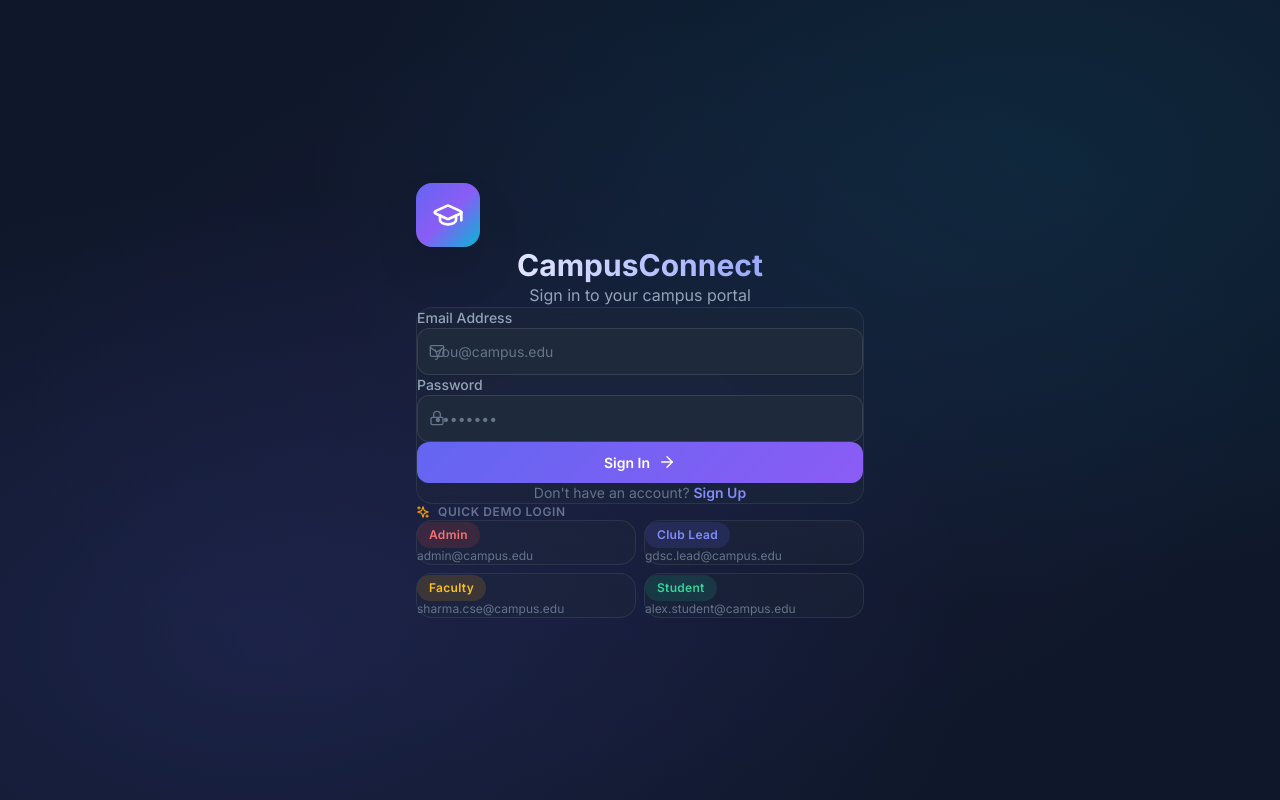
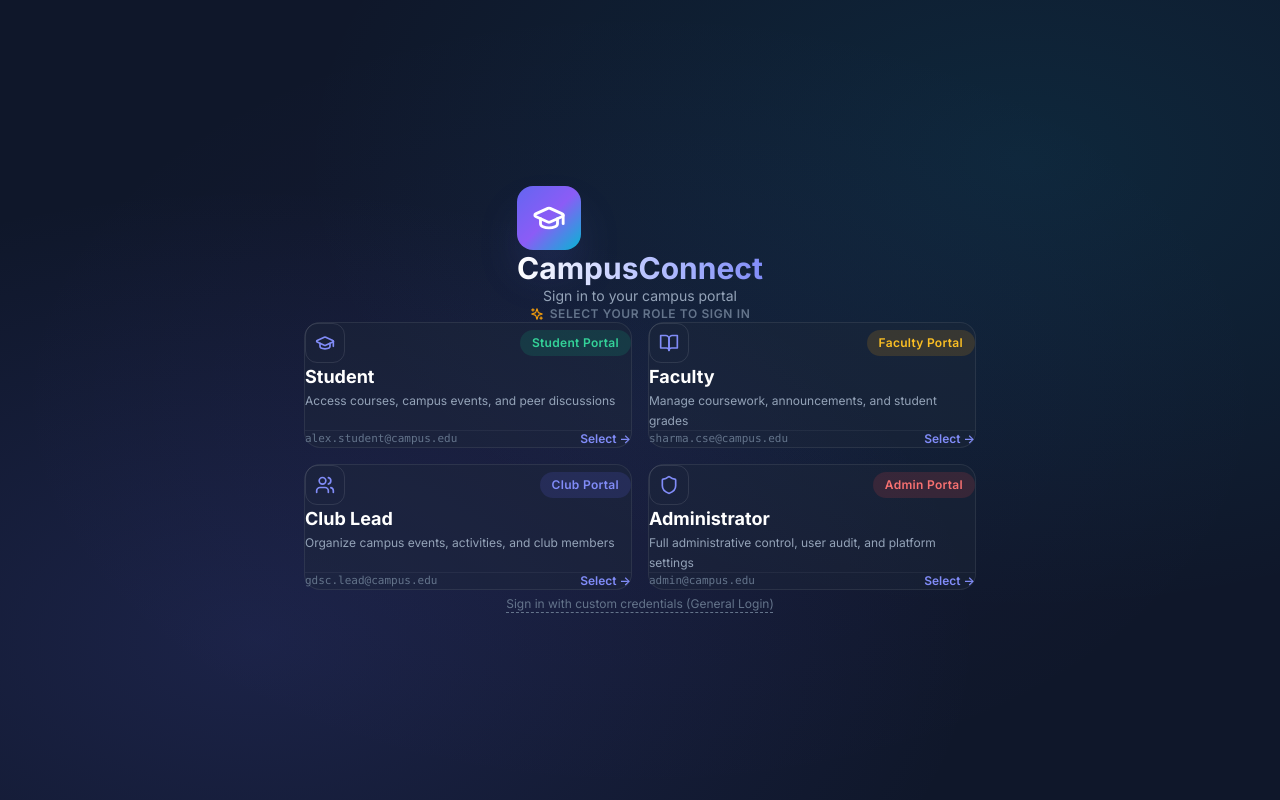
Before and after one commit to kamesh-codings/Campus-Connect, a React (Vite) app in the folder frontend/: page /login in a window 1280 px wide. Built offline with nearby package versions, Linux system fonts and the light colour scheme.

Commit message:
Refine UI alignment, role selection boxes, and MongoDB role verification

```diff
--- a/frontend/src/context/AuthContext.jsx
+++ b/frontend/src/context/AuthContext.jsx
@@ -28,8 +28,8 @@ export const AuthProvider = ({ children }) => {
     setLoading(false);
   }, []);
 
-  const login = async (email, password) => {
-    const { data } = await API.post('/auth/login', { email, password });
+  const login = async (email, password, requiredRole = null) => {
+    const { data } = await API.post('/auth/login', { email, password, requiredRole });
     localStorage.setItem('token', data.token);
     localStorage.setItem('user', JSON.stringify(data));
     setUser(data);
--- a/frontend/src/pages/Login.jsx
+++ b/frontend/src/pages/Login.jsx
@@ -1,56 +1,247 @@
 import { useState } from 'react';
 import { Link, useNavigate } from 'react-router-dom';
 import { useAuth } from '../context/AuthContext';
-import { GraduationCap, Mail, Lock, ArrowRight, Sparkles } from 'lucide-react';
+import {
+  GraduationCap,
+  Shield,
+  BookOpen,
+  Users,
+  ArrowRight,
+  Mail,
+  Lock,
+  ChevronLeft,
+  Sparkles,
+  CheckCircle2
+} from 'lucide-react';
 import toast from 'react-hot-toast';
 
 const Login = () => {
+  const [selectedRole, setSelectedRole] = useState(null); // null = show 4 role boxes view
   const [email, setEmail] = useState('');
   const [password, setPassword] = useState('');
   const [loading, setLoading] = useState(false);
+  const [isManualMode, setIsManualMode] = useState(false);
+
   const { login } = useAuth();
   const navigate = useNavigate();
+
+  const roles = [
+    {
+      id: 'student',
+      dbRole: 'student',
+      title: 'Student',
+      badge: 'Student Portal',
+      icon: GraduationCap,
+      description: 'Access courses, campus events, and peer discussions',
+      demoEmail: 'alex.student@campus.edu',
+      demoPassword: 'Student@123',
+      colorClass: 'badge-success',
+      activeColor: 'text-emerald-400 border-emerald-500/40 bg-emerald-500/10',
+      btnClass: 'bg-emerald-600 hover:bg-emerald-500',
+    },
+    {
+      id: 'faculty',
+      dbRole: 'faculty',
+      title: 'Faculty',
+      badge: 'Faculty Portal',
+      icon: BookOpen,
+      description: 'Manage coursework, announcements, and student grades',
+      demoEmail: 'sharma.cse@campus.edu',
+      demoPassword: 'Faculty@123',
+      colorClass: 'badge-warning',
+      activeColor: 'text-amber-400 border-amber-500/40 bg-amber-500/10',
+      btnClass: 'bg-amber-600 hover:bg-amber-500',
+    },
+    {
+      id: 'lead',
+      dbRole: 'club_admin',
+      title: 'Club Lead',
+      badge: 'Club Portal',
+      icon: Users,
+      description: 'Organize campus events, activities, and club members',
+      demoEmail: 'gdsc.lead@campus.edu',
+      demoPassword: 'Lead@123',
+      colorClass: 'badge-primary',
+      activeColor: 'text-indigo-400 border-indigo-500/40 bg-indigo-500/10',
+      btnClass: 'bg-indigo-600 hover:bg-indigo-500',
+    },
+    {
+      id: 'admin',
+      dbRole: 'admin',
+      title: 'Administrator',
+      badge: 'Admin Portal',
+      icon: Shield,
+      description: 'Full administrative control, user audit, and platform settings',
+      demoEmail: 'admin@campus.edu',
+      demoPassword: 'Admin@123',
+      colorClass: 'badge-danger',
+      activeColor: 'text-rose-400 border-rose-500/40 bg-rose-500/10',
+      btnClass: 'bg-rose-600 hover:bg-rose-500',
+    },
+  ];
+
+  const handleRoleSelect = (role) => {
+    setSelectedRole(role);
+    setEmail(role.demoEmail);
+    setPassword(role.demoPassword);
+    setIsManualMode(false);
+  };
 
   const handleSubmit = async (e) => {
     e.preventDefault();
     setLoading(true);
     try {
-      await login(email, password);
+      const requiredRole = isManualMode ? null : selectedRole?.dbRole;
+      await login(email, password, requiredRole);
       toast.success('Welcome back!');
       navigate('/');
     } catch (error) {
-      toast.error(error.response?.data?.message || 'Login failed');
+      toast.error(error.response?.data?.message || 'Login failed. Check credentials.');
     } finally {
       setLoading(false);
     }
   };
 
-  const demoAccounts = [
-    { email: 'admin@campus.edu', password: 'Admin@123', label: 'Admin', color: 'badge-danger' },
-    { email: 'gdsc.lead@campus.edu', password: 'Lead@123', label: 'Club Lead', color: 'badge-primary' },
-    { email: 'sharma.cse@campus.edu', password: 'Faculty@123', label: 'Faculty', color: 'badge-warning' },
-    { email: 'alex.student@campus.edu', password: 'Student@123', label: 'Student', color: 'badge-success' },
-  ];
+  return (
+    <div className="min-h-screen flex items-center justify-center gradient-mesh p-4 sm:p-6">
+      <div className="w-full max-w-2xl mx-auto flex flex-col items-center">
 
-  return (
-    <div className="min-h-screen flex items-center justify-center gradient-mesh p-4">
-      <div className="w-full max-w-md">
-        {/* Logo Header */}
+        {/* Simple Classic Logo Header */}
         <div className="text-center mb-8 animate-fade-in-up">
-          <div className="w-16 h-16 rounded-2xl gradient-primary flex items-center justify-center mx-auto mb-4 shadow-2xl">
-            <GraduationCap size={32} className="text-white" />
+          <div className="w-16 h-16 rounded-2xl gradient-primary flex items-center justify-center mx-auto mb-4 shadow-2xl shadow-primary/30">
+            <GraduationCap size={34} className="text-white" />
           </div>
           <h1 className="text-3xl font-bold bg-gradient-to-r from-white to-primary-light bg-clip-text text-transparent">
             CampusConnect
           </h1>
-          <p className="text-text-secondary mt-2">Sign in to your campus portal</p>
+          <p className="text-text-secondary text-sm mt-1.5">
+            Sign in to your campus portal
+          </p>
         </div>
 
-        {/* Login Form */}
-        <div className="glass-card p-8 animate-fade-in-up" style={{ animationDelay: '0.1s' }}>
-          <form onSubmit={handleSubmit} className="space-y-5">
+        {/* VIEW 1: 4 ROLE BOXES SELECTION */}
+        {!selectedRole && !isManualMode ? (
+          <div className="w-full space-y-6 animate-fade-in-up">
+            <div className="text-center mb-2">
+              <span className="text-xs uppercase font-semibold text-text-muted tracking-wider flex items-center justify-center gap-1.5">
+                <Sparkles size={14} className="text-accent" /> Select your role to sign in
+              </span>
+            </div>
+
+            <div className="grid grid-cols-1 sm:grid-cols-2 gap-4">
+              {roles.map((r) => {
+                const Icon = r.icon;
+                return (
+                  <div
+                    key={r.id}
+                    onClick={() => handleRoleSelect(r)}
+                    className="glass-card p-5 cursor-pointer hover:border-primary/40 transition-all duration-200 group flex flex-col justify-between"
+                  >
                     <div>
-              <label className="block text-sm font-medium text-text-secondary mb-2">Email Address</label>
+                      <div className="flex items-center justify-between mb-3">
+                        <div className="w-10 h-10 rounded-xl bg-surface-dark border border-white/10 flex items-center justify-center text-primary-light group-hover:scale-105 transition-transform">
+                          <Icon size={20} />
+                        </div>
+                        <span className={`badge ${r.colorClass} text-[10px]`}>
+                          {r.badge}
+                        </span>
+                      </div>
+
+                      <h3 className="text-lg font-bold text-white group-hover:text-primary-light transition-colors mb-1">
+                        {r.title}
+                      </h3>
+                      <p className="text-xs text-text-secondary leading-relaxed mb-4">
+                        {r.description}
+                      </p>
+                    </div>
+
+                    <div className="pt-3 border-t border-white/5 flex items-center justify-between text-xs text-text-muted">
+                      <span className="font-mono text-[11px] truncate max-w-[170px]">
+                        {r.demoEmail}
+                      </span>
+                      <span className="text-primary-light font-semibold group-hover:translate-x-1 transition-transform">
+                        Select &rarr;
+                      </span>
+                    </div>
+                  </div>
+                );
+              })}
+            </div>
+
+            <div className="text-center pt-2">
+              <button
+                onClick={() => setIsManualMode(true)}
+                className="text-xs text-text-muted hover:text-white transition-colors underline decoration-dashed underline-offset-4"
+              >
+                Sign in with custom credentials (General Login)
+              </button>
+            </div>
+          </div>
+        ) : (
+
+        /* VIEW 2: PERFECTLY CENTERED DEDICATED LOGIN FORM WITH ROLE SWITCHER BOX */
+          <div className="w-full max-w-md mx-auto animate-fade-in-up">
+            <button
+              onClick={() => {
+                setSelectedRole(null);
+                setIsManualMode(false);
+              }}
+              className="inline-flex items-center gap-1.5 text-xs text-text-muted hover:text-white mb-4 transition-colors"
+            >
+              <ChevronLeft size={16} /> Back to Role Selection
+            </button>
+
+            <div className="glass-card p-7 shadow-2xl relative">
+
+              {/* Form Title & Role Verification Badge */}
+              <div className="text-center mb-6">
+                <h2 className="text-xl font-bold text-white flex items-center justify-center gap-2">
+                  {selectedRole ? (
+                    <>
+                      <selectedRole.icon size={22} className="text-primary-light" />
+                      {selectedRole.title} Login
+                    </>
+                  ) : (
+                    'General Account Login'
+                  )}
+                </h2>
+                {selectedRole && (
+                  <p className="text-xs text-emerald-400 font-mono mt-1 flex items-center justify-center gap-1">
+                    <CheckCircle2 size={12} /> MongoDB Role Validation Enabled
+                  </p>
+                )}
+              </div>
+
+              {/* QUICK DEMO ROLE SWITCHER BOX */}
+              <div className="mb-6 bg-surface-dark/80 p-2 rounded-xl border border-white/10">
+                <span className="block text-[10px] font-semibold text-text-muted uppercase tracking-wider mb-2 px-1 text-center">
+                  Quick Auto-Fill Role Box
+                </span>
+                <div className="grid grid-cols-4 gap-1.5">
+                  {roles.map((r) => (
+                    <button
+                      key={r.id}
+                      type="button"
+                      onClick={() => handleRoleSelect(r)}
+                      className={`px-2 py-1.5 rounded-lg text-xs font-semibold transition-all text-center truncate ${
+                        selectedRole?.id === r.id
+                          ? r.activeColor
+                          : 'text-text-muted hover:text-white hover:bg-white/5 border border-transparent'
+                      }`}
+                      title={r.demoEmail}
+                    >
+                      {r.title}
+                    </button>
+                  ))}
+                </div>
+              </div>
+
+              {/* LOGIN FORM */}
+              <form onSubmit={handleSubmit} className="space-y-4">
+                <div>
+                  <label className="block text-xs font-medium text-text-secondary mb-1.5">
+                    Email Address
+                  </label>
                   <div className="relative">
                     <Mail size={16} className="absolute left-3 top-1/2 -translate-y-1/2 text-text-muted" />
                     <input
@@ -58,14 +249,16 @@ const Login = () => {
                       value={email}
                       onChange={(e) => setEmail(e.target.value)}
                       placeholder="you@campus.edu"
-                  className="input-field pl-10"
+                      className="input-field pl-10 text-sm"
                       required
                     />
                   </div>
                 </div>
 
                 <div>
-              <label className="block text-sm font-medium text-text-secondary mb-2">Password</label>
+                  <label className="block text-xs font-medium text-text-secondary mb-1.5">
+                    Password
+                  </label>
                   <div className="relative">
                     <Lock size={16} className="absolute left-3 top-1/2 -translate-y-1/2 text-text-muted" />
                     <input
@@ -73,7 +266,7 @@ const Login = () => {
                       value={password}
                       onChange={(e) => setPassword(e.target.value)}
                       placeholder="••••••••"
-                  className="input-field pl-10"
+                      className="input-field pl-10 text-sm"
                       required
                     />
                   </div>
@@ -82,45 +275,25 @@ const Login = () => {
                 <button
                   type="submit"
                   disabled={loading}
-              className="btn-primary w-full justify-center py-3 text-base"
+                  className={`w-full btn-primary justify-center py-2.5 text-sm mt-2 ${
+                    selectedRole ? selectedRole.btnClass : ''
+                  }`}
                 >
-              {loading ? 'Signing in...' : 'Sign In'}
-              <ArrowRight size={18} />
+                  {loading ? 'Verifying...' : `Sign In as ${selectedRole ? selectedRole.title : 'User'}`}
+                  <ArrowRight size={16} />
                 </button>
               </form>
 
-          <p className="text-center text-sm text-text-muted mt-6">
+              <p className="text-center text-xs text-text-muted mt-5">
                 Don't have an account?{' '}
                 <Link to="/register" className="text-primary-light hover:underline font-semibold">
                   Sign Up
                 </Link>
               </p>
             </div>
+          </div>
+        )}
 
-        {/* Demo Accounts */}
-        <div className="mt-6 animate-fade-in-up" style={{ animationDelay: '0.2s' }}>
-          <div className="flex items-center gap-2 mb-3">
-            <Sparkles size={14} className="text-accent" />
-            <span className="text-xs font-semibold text-text-muted uppercase tracking-wider">
-              Quick Demo Login
-            </span>
-          </div>
-          <div className="grid grid-cols-2 gap-2">
-            {demoAccounts.map((acc) => (
-              <button
-                key={acc.email}
-                onClick={() => {
-                  setEmail(acc.email);
-                  setPassword(acc.password);
-                }}
-                className="glass-card px-3 py-2.5 text-left hover:border-primary/30 transition-all"
-              >
-                <span className={`badge ${acc.color} text-[10px] mb-1`}>{acc.label}</span>
-                <p className="text-xs text-text-muted truncate">{acc.email}</p>
-              </button>
-            ))}
-          </div>
-        </div>
       </div>
     </div>
   );
--- a/frontend/src/pages/Register.jsx
+++ b/frontend/src/pages/Register.jsx
@@ -1,7 +1,7 @@
 import { useState } from 'react';
 import { Link, useNavigate } from 'react-router-dom';
 import { useAuth } from '../context/AuthContext';
-import { GraduationCap, Mail, Lock, User, Building, ArrowRight } from 'lucide-react';
+import { GraduationCap, Mail, Lock, User, ArrowRight } from 'lucide-react';
 import toast from 'react-hot-toast';
 
 const Register = () => {
@@ -38,56 +38,61 @@ const Register = () => {
   };
 
   return (
-    <div className="min-h-screen flex items-center justify-center gradient-mesh p-4">
-      <div className="w-full max-w-lg">
+    <div className="min-h-screen flex items-center justify-center gradient-mesh p-4 sm:p-6">
+      <div className="w-full max-w-lg mx-auto">
+
+        {/* Simple Classic Logo Header */}
         <div className="text-center mb-8 animate-fade-in-up">
-          <div className="w-16 h-16 rounded-2xl gradient-primary flex items-center justify-center mx-auto mb-4 shadow-2xl">
-            <GraduationCap size={32} className="text-white" />
+          <div className="w-16 h-16 rounded-2xl gradient-primary flex items-center justify-center mx-auto mb-4 shadow-2xl shadow-primary/30">
+            <GraduationCap size={34} className="text-white" />
           </div>
           <h1 className="text-3xl font-bold bg-gradient-to-r from-white to-primary-light bg-clip-text text-transparent">
             Join CampusConnect
           </h1>
-          <p className="text-text-secondary mt-2">Create your campus profile</p>
+          <p className="text-text-secondary text-sm mt-1.5">
+            Create your student profile
+          </p>
         </div>
 
-        <div className="glass-card p-8 animate-fade-in-up" style={{ animationDelay: '0.1s' }}>
+        {/* Clean Glassmorphic Registration Form */}
+        <div className="glass-card p-7 shadow-2xl animate-fade-in-up">
           <form onSubmit={handleSubmit} className="space-y-4">
             <div className="grid grid-cols-1 sm:grid-cols-2 gap-4">
               <div>
-                <label className="block text-sm font-medium text-text-secondary mb-1.5">Full Name</label>
+                <label className="block text-xs font-medium text-text-secondary mb-1.5">Full Name</label>
                 <div className="relative">
                   <User size={16} className="absolute left-3 top-1/2 -translate-y-1/2 text-text-muted" />
-                  <input name="name" value={formData.name} onChange={handleChange} placeholder="John Doe" className="input-field pl-10" required />
+                  <input name="name" value={formData.name} onChange={handleChange} placeholder="John Doe" className="input-field pl-10 text-sm" required />
                 </div>
               </div>
               <div>
-                <label className="block text-sm font-medium text-text-secondary mb-1.5">Student ID</label>
-                <input name="studentId" value={formData.studentId} onChange={handleChange} placeholder="CS21089" className="input-field" />
+                <label className="block text-xs font-medium text-text-secondary mb-1.5">Student ID</label>
+                <input name="studentId" value={formData.studentId} onChange={handleChange} placeholder="CS21089" className="input-field text-sm" />
               </div>
             </div>
 
             <div>
-              <label className="block text-sm font-medium text-text-secondary mb-1.5">Email</label>
+              <label className="block text-xs font-medium text-text-secondary mb-1.5">Email Address</label>
               <div className="relative">
                 <Mail size={16} className="absolute left-3 top-1/2 -translate-y-1/2 text-text-muted" />
-                <input name="email" type="email" value={formData.email} onChange={handleChange} placeholder="you@campus.edu" className="input-field pl-10" required />
+                <input name="email" type="email" value={formData.email} onChange={handleChange} placeholder="you@campus.edu" className="input-field pl-10 text-sm" required />
               </div>
             </div>
 
             <div className="grid grid-cols-1 sm:grid-cols-2 gap-4">
               <div>
-                <label className="block text-sm font-medium text-text-secondary mb-1.5">Department</label>
-                <select name="department" value={formData.department} onChange={handleChange} className="input-field">
+                <label className="block text-xs font-medium text-text-secondary mb-1.5">Department</label>
+                <select name="department" value={formData.department} onChange={handleChange} className="input-field text-sm">
                   {departments.map((d) => (
-                    <option key={d} value={d}>{d}</option>
+                    <option key={d} value={d} className="bg-surface-dark text-white">{d}</option>
                   ))}
                 </select>
               </div>
               <div>
-                <label className="block text-sm font-medium text-text-secondary mb-1.5">Year of Study</label>
-                <select name="yearOfStudy" value={formData.yearOfStudy} onChange={handleChange} className="input-field">
+                <label className="block text-xs font-medium text-text-secondary mb-1.5">Year of Study</label>
+                <select name="yearOfStudy" value={formData.yearOfStudy} onChange={handleChange} className="input-field text-sm">
                   {[1, 2, 3, 4].map((y) => (
-                    <option key={y} value={y}>Year {y}</option>
+                    <option key={y} value={y} className="bg-surface-dark text-white">Year {y}</option>
                   ))}
                 </select>
               </div>
@@ -95,28 +100,28 @@ const Register = () => {
 
             <div className="grid grid-cols-1 sm:grid-cols-2 gap-4">
               <div>
-                <label className="block text-sm font-medium text-text-secondary mb-1.5">Password</label>
+                <label className="block text-xs font-medium text-text-secondary mb-1.5">Password</label>
                 <div className="relative">
                   <Lock size={16} className="absolute left-3 top-1/2 -translate-y-1/2 text-text-muted" />
-                  <input name="password" type="password" value={formData.password} onChange={handleChange} placeholder="••••••" className="input-field pl-10" required minLength={6} />
+                  <input name="password" type="password" value={formData.password} onChange={handleChange} placeholder="••••••" className="input-field pl-10 text-sm" required minLength={6} />
                 </div>
               </div>
               <div>
-                <label className="block text-sm font-medium text-text-secondary mb-1.5">Confirm Password</label>
+                <label className="block text-xs font-medium text-text-secondary mb-1.5">Confirm Password</label>
                 <div className="relative">
                   <Lock size={16} className="absolute left-3 top-1/2 -translate-y-1/2 text-text-muted" />
-                  <input name="confirmPassword" type="password" value={formData.confirmPassword} onChange={handleChange} placeholder="••••••" className="input-field pl-10" required />
+                  <input name="confirmPassword" type="password" value={formData.confirmPassword} onChange={handleChange} placeholder="••••••" className="input-field pl-10 text-sm" required />
                 </div>
               </div>
             </div>
 
-            <button type="submit" disabled={loading} className="btn-primary w-full justify-center py-3 text-base mt-2">
+            <button type="submit" disabled={loading} className="btn-primary w-full justify-center py-2.5 text-sm mt-2">
               {loading ? 'Creating Account...' : 'Create Account'}
-              <ArrowRight size={18} />
+              <ArrowRight size={16} />
             </button>
           </form>
 
-          <p className="text-center text-sm text-text-muted mt-6">
+          <p className="text-center text-xs text-text-muted mt-5">
             Already have an account?{' '}
             <Link to="/login" className="text-primary-light hover:underline font-semibold">Sign In</Link>
           </p>
```
Also changed, not shown: 1 other file (tests, documents, lock files or other folders). Lines whose indentation alone changed are shown as unchanged.
